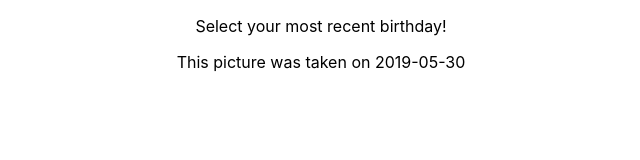
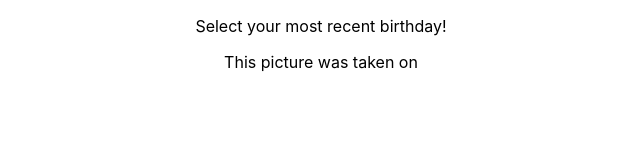
Before and after one commit to mcd9423/bearthday, a React (Create React App) app: page / in a window 1280 px wide. Shown: the top 160 px of the page, without its empty margins (319-959 px from the left). Built offline with nearby package versions, Linux system fonts and the light colour scheme.

Commit message:
handle if no image on date

```diff
--- a/src/App.js
+++ b/src/App.js
@@ -13,28 +13,32 @@ let date = DatePicker.value;
 function App() {
   const [selectedDate, handleDateChange] = useState(new Date());
   const [image, setImage] = useState('');
-  const [date, setDate] = useState('2019-05-30')
+  const [date, setDate] = useState('')
   const [imageDate, setImageDate] = useState('')
 
   function submit(){
+    setDate(moment(selectedDate).format("YYYY-MM-DD"))
+    setImageDate(moment(selectedDate).format("YYYY/MM/DD"))
     getImage();
   }
 
   function getImage() {
-    setDate(moment(selectedDate).format("YYYY-MM-DD"))
     axios.get(`https://api.nasa.gov/EPIC/api/natural/date/${date}?api_key=x7ukJY1A53jE5maUdJuUP2SmcaZLetRDKaqf2JvU`)
       .then(res => {
         if(res.data[0]){
           // API calls for different date formats than other API call, so need two different dates
-          setImageDate(moment(selectedDate).format("YYYY/MM/DD"))
           imageID = res.data[0].image
           setImage(`https://api.nasa.gov/EPIC/archive/natural/${imageDate}/png/${imageID}.png?api_key=x7ukJY1A53jE5maUdJuUP2SmcaZLetRDKaqf2JvU`)
         }
         else {
-          // setDate(moment(selectedDate).add(1, 'days'))
-          alert('not found')
+          // getNextDay();
         }
       })
+  }
+
+  function getNextDay(){
+    handleDateChange(moment(selectedDate).add(1, 'days').format("YYYY-MM-DD"))
+    getImage()
   }
 
   return (
@@ -42,7 +46,7 @@ function App() {
       <p>{image}</p>
       <p>Select your most recent birthday!</p>
       <div>
-          <p>This picture was taken on {date}</p>
+        <p>This picture was taken on {date}</p>
       </div>
       <header className="App-header">
         <MuiPickersUtilsProvider utils={MomentUtils}>
```
Also changed, not shown: 1 other file (tests, documents, lock files or other folders).
